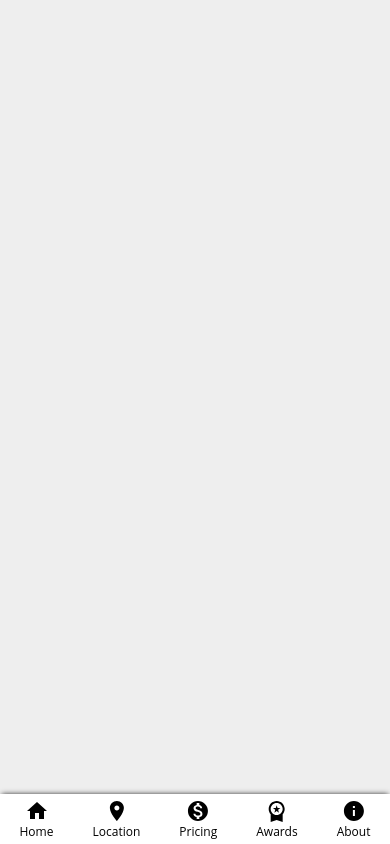
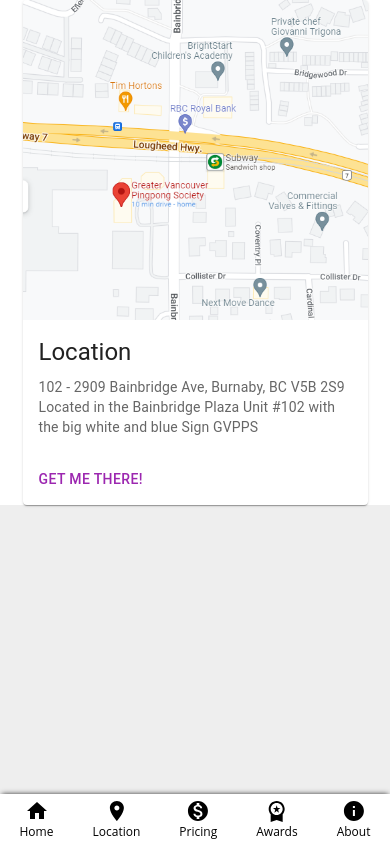
Before and after one commit to vatsalp98/GVPPS, a React (Create React App) app: page /location in a window 390 px wide. Built offline with nearby package versions, Linux system fonts and the light colour scheme.

Commit message:
new Stuff

```diff
--- a/src/App.js
+++ b/src/App.js
@@ -1,24 +1,16 @@
-import { useMediaQuery } from '@mui/material';
+
 import './App.css';
+import HomeScreen from './home/screens/HomeScreen';
 import MobileBottomNav from './home/components/MobileBottomNav';
 import SideBar from './home/components/SideBar';
-import HomeScreen from './home/screens/HomeScreen';
-import { BrowserRouter as Router, Route, Routes } from 'react-router-dom';
-import PricingScreen from './home/screens/PricingScreen';
-import GalleryScreen from './home/screens/GalleryScreen';
+import { useMediaQuery } from '@mui/material';
 
 function App() {
-  const isMobileScreen = useMediaQuery('(max-width: 600px)')
+
   return (
     <>
-      {isMobileScreen===true? <MobileBottomNav/> :<SideBar /> }
-      <Router>
-        <Routes>
-          <Route path="/" exact element={<HomeScreen />} />
-          <Route path="/pricing" element={<PricingScreen />} />
-          <Route path="/gallery" element={<GalleryScreen />} />
-        </Routes>
-      </Router>
+    {useMediaQuery('(max-width: 600px)')===true? <MobileBottomNav/> :<SideBar /> }
+      <HomeScreen />
     </>
   );
 }
--- a/src/home/components/SideBar.jsx
+++ b/src/home/components/SideBar.jsx
@@ -9,12 +9,12 @@ import InfoIcon from "@mui/icons-material/Info";
 import SchoolRoundedIcon from '@mui/icons-material/SchoolRounded';
 import { LocationOn, MonetizationOn  } from "@mui/icons-material";
 import CollectionsOutlinedIcon from '@mui/icons-material/CollectionsOutlined';
-import { BrowserRouter as Router, Link } from 'react-router-dom';
+import { Link } from 'react-router-dom';
 
 function Sidebar (_props) {
 
   return (
-    <Router>
+
     <nav class="navbar" style={{height:"100vh" }}>
       <ul class="navbar-nav mobile-nav">
 
@@ -44,12 +44,14 @@ function Sidebar (_props) {
             <span class="link-text">Coaches</span>
           </div>
         </li>
+        <Link to="/location">
           <li class="nav-item location-icon-container">
             <div class="nav-link">
               <LocationOn className="location-icon"/>
               <span class="link-text">Location</span>
             </div>
           </li>
+        </Link>
         <Link to="/pricing">
           <li class="nav-item pricing-icon-container">
             <div class="nav-link">
@@ -58,12 +60,14 @@ function Sidebar (_props) {
             </div>
           </li>
         </Link>
+        <Link to="/gallery">
           <li class="nav-item gallery-icon-container">
             <div class="nav-link">
               <CollectionsOutlinedIcon className="gallery-icon"/>
               <span class="link-text">Gallery</span>
             </div>
           </li>
+        </Link>
         <li class="nav-item award-icon-container">
           <div class="nav-link">
             <WorkspacePremiumIcon className="award-icon"/>
@@ -81,7 +85,7 @@ function Sidebar (_props) {
         </li>
       </ul>
     </nav>
-    </Router>
+
   );
 };
 
--- /dev/null
+++ b/src/home/components/locationCard.jsx
@@ -0,0 +1,35 @@
+import * as React from 'react';
+import Card from '@mui/material/Card';
+import CardContent from '@mui/material/CardContent';
+import CardMedia from '@mui/material/CardMedia';
+import Typography from '@mui/material/Typography';
+import { CardActionArea, CardActions, Button } from '@mui/material';
+
+export default function ActionAreaCard() {
+  return (
+    <Card sx={{ maxWidth: 345 }} >
+      <CardActionArea>
+        <CardMedia
+          component="img"
+          height="140"
+          image="/map.png"
+          alt="green iguana"
+        />
+        <CardContent>
+          <Typography gutterBottom variant="h5" component="div">
+            Location
+          </Typography>
+          <Typography variant="body2" color="text.secondary">
+            102 - 2909 Bainbridge Ave, Burnaby, BC V5B 2S9
+            Located in the Bainbridge Plaza Unit #102 with the big white and blue Sign GVPPS
+          </Typography>
+        </CardContent>
+      </CardActionArea>
+      <CardActions>
+        <Button size="big" color="secondary" href="https://www.google.com/maps/dir/?api=1&destination=2909+Bainbridge+Ave+BC+CA&travelmode=driving" target="_blank">
+          Get Me There!
+        </Button>
+      </CardActions>
+    </Card>
+  );
+}
--- /dev/null
+++ b/src/home/css/locationScreen.css
@@ -0,0 +1,8 @@
+.location-screen {
+    width: 100%;
+    height: 100%;
+    display: flex;
+    align-items: center;
+    justify-content: center;
+    background-color: white;
+}
--- a/src/home/css/pricingScreen.css
+++ b/src/home/css/pricingScreen.css
@@ -36,7 +36,7 @@ html {
 .container {
   margin: 0 auto;
   padding: 50px 0 0;
-  max-width: 1300px;
+  max-width: 990px;
   width: 100%;
 }
 
@@ -45,7 +45,7 @@ html {
   border-radius: 10px;
   padding: 15px 25px;
   position: relative;
-  width: 100%;
+  width: 120%;
   z-index: 10;
 }
 
@@ -91,6 +91,8 @@ html {
 .pricing-img {
   margin-bottom: 25px;
   max-width: 100%;
+  border-radius: 50%;
+  background-blend-mode: exclusive;
 }
 
 .pricing-header {
--- a/src/home/screens/GalleryScreen.jsx
+++ b/src/home/screens/GalleryScreen.jsx
@@ -2,8 +2,12 @@ import React from 'react';
 import '../css/galleryScreen.css';
 import { useState} from 'react';
 import CloseRoundedIcon from '@mui/icons-material/CloseRounded';
+import { useMediaQuery } from '@mui/material';
+import MobileBottomNav from '../components/MobileBottomNav';
+import SideBar from '../components/SideBar';
 
 function GalleryScreen() {
+  const bool = useMediaQuery('(max-width: 600px)')
   let data = [
     {
       id: 1,
@@ -68,6 +72,7 @@ function GalleryScreen() {
 
   return (
     <>
+      {bool === true ? <MobileBottomNav/> : <SideBar /> }
       <div className={modal ? 'modal open' : 'modal'}>
         <img src={tempImg} alt="Gallery Content" />
         <CloseRoundedIcon onClick={() => {
--- a/src/home/screens/PricingScreen.jsx
+++ b/src/home/screens/PricingScreen.jsx
@@ -1,48 +1,55 @@
 import React from 'react';
 import '../css/pricingScreen.css';
+import { useMediaQuery } from '@mui/material';
+import MobileBottomNav from '../components/MobileBottomNav';
+import SideBar from '../components/SideBar';
 
 
 function PricingScreen() {
+  const bool = useMediaQuery('(max-width: 600px)')
   return (
+    <>
+      {bool === true ? <MobileBottomNav/> : <SideBar /> }
       <div className="pricing-page">
         <div class="background">
           <div class="container">
             <div class="panel pricing-table">
 
             <div class="pricing-plan">
-              <img src="https://s28.postimg.cc/ju5bnc3x9/plane.png" alt="" class="pricing-img"/>
+                <img src="/seniorTT.png" alt="snior TT" class="pricing-img"/>
                 <h2 class="pricing-header">Seniors</h2>
                 <ul class="pricing-features">
                   <li class="pricing-features-item">$5 Drop-In Fees</li>
-
+                  <li class="pricing-features-item">Membership Fees</li>
                 </ul>
-              <span class="pricing-price">$20</span><span class="lower">Monthly</span>
+                <span class="pricing-price">$20</span><span class="lower">yearly</span>
               </div>
 
               <div class="pricing-plan">
-              <img src="https://s28.postimg.cc/ju5bnc3x9/plane.png" alt="" class="pricing-img"/>
+                <img src="/train.png" alt="" class="pricing-img"/>
                 <h2 class="pricing-header">Members</h2>
                 <ul class="pricing-features">
                   <li class="pricing-features-item">$5 Drop-In Fees</li>
-
+                  <li class="pricing-features-item">Membership Fees</li>
                 </ul>
-              <span class="pricing-price">$40</span><span class="lower">Monthly</span>
+                <span class="pricing-price">$40</span><span class="lower">yearly</span>
               </div>
 
               <div class="pricing-plan">
-              <img src="https://s28.postimg.cc/ju5bnc3x9/plane.png" alt="" class="pricing-img"/>
-              <h2 class="pricing-header">Non-Member</h2>
+                <img src="/casual.png" alt="" class="pricing-img"/>
+                <h2 class="pricing-header">Others</h2>
                 <ul class="pricing-features">
-                <li class="pricing-features-item">Never sleeps</li>
-                <li class="pricing-features-item">Multiple workers for more powerful apps</li>
+                  <li class="pricing-features-item">$7 Drop-in Fees</li>
+                  <li class="pricing-features-item">Membership Fees</li>
                 </ul>
-              <span class="pricing-price">$150</span>
+                <span class="pricing-price">$40</span><span class="lower">yearly</span>
               </div>
 
             </div>
           </div>
         </div>
       </div>
+    </>
   )
 }
 
--- /dev/null
+++ b/src/home/screens/locationScreen.jsx
@@ -0,0 +1,20 @@
+import React from 'react';
+import LocationCard from '../components/locationCard';
+import '../css/locationScreen.css';
+import { useMediaQuery } from '@mui/material';
+import MobileBottomNav from '../components/MobileBottomNav';
+import SideBar from '../components/SideBar';
+
+function LocationScreen() {
+    const bool = useMediaQuery('(max-width: 600px)')
+  return (
+    <>
+    {bool === true ? <MobileBottomNav/> : <SideBar /> }
+    <div className="location-screen">
+        <LocationCard />
+    </div>
+    </>
+  )
+}
+
+export default LocationScreen;
--- a/src/index.js
+++ b/src/index.js
@@ -3,12 +3,24 @@ import ReactDOM from 'react-dom/client';
 import './index.css';
 import App from './App';
 import reportWebVitals from './reportWebVitals';
+import { BrowserRouter as Router, Routes, Route } from 'react-router-dom';
+import PricingScreen from './home/screens/PricingScreen';
+import GalleryScreen from './home/screens/GalleryScreen';
+import LocationScreen from './home/screens/locationScreen';
+
 
 const root = ReactDOM.createRoot(document.getElementById('root'));
 root.render(
-  <React.StrictMode>
-    <App />
-  </React.StrictMode>
+  <Router>
+    <React.StrictMode>
+      <Routes>
+        <Route path="/" exact element={<App/>}/>
+        <Route path="/pricing" element={<PricingScreen />} />
+        <Route path="/gallery" element={<GalleryScreen />} />
+        <Route path='/location' element={<LocationScreen />} />
+      </Routes>
+    </React.StrictMode>
+  </Router>
 );
 
 // If you want to start measuring performance in your app, pass a function
```
Also changed, not shown: public/map.png (added), public/seniorTT.png (added). Lines whose indentation alone changed are shown as unchanged.
